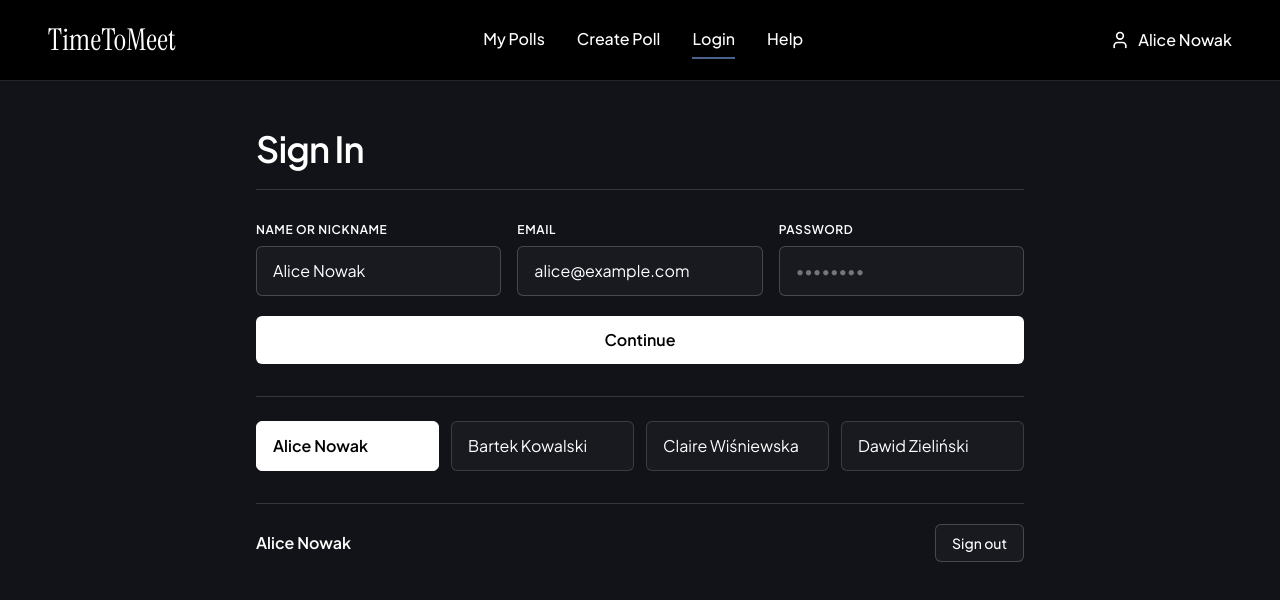
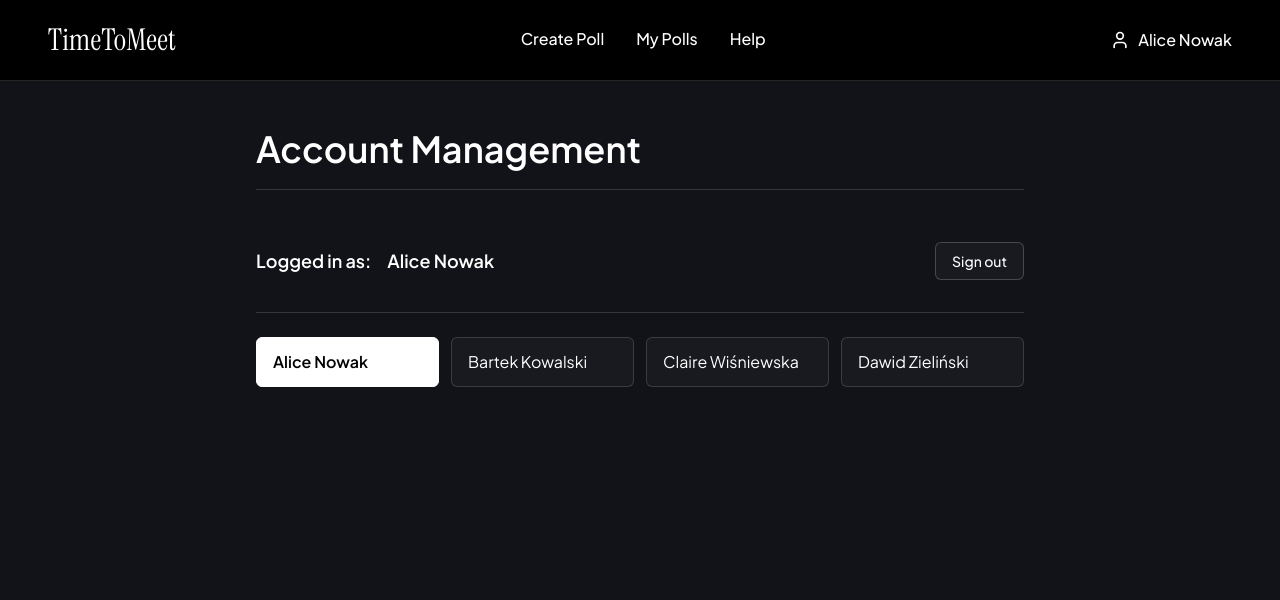
Before and after one commit to Stachu1203/TimeToMeet, a React (Vite) app in the folder frontend/: page / in a window 1280 px wide. Both pictures are taken after a click on the button "Alice Nowak". Shown: the top 600 px of the page. Built offline with nearby package versions, Linux system fonts and the light colour scheme.

Commit message:
Reshaped login page

```diff
--- a/frontend/src/App.tsx
+++ b/frontend/src/App.tsx
@@ -125,9 +125,8 @@ function App() {
           <nav className="flex items-center gap-8">
             {(
               [
+                { id: "create", label: "Create Poll" },
                 { id: "home", label: "My Polls" },
-                { id: "create", label: "Create Poll" },
-                { id: "login", label: "Login" },
                 { id: "help", label: "Help" },
               ] as { id: PageName; label: string }[]
             ).map((item) => {
--- a/frontend/src/components/LoginPage.tsx
+++ b/frontend/src/components/LoginPage.tsx
@@ -1,6 +1,6 @@
-import { useState } from 'react';
-import { DEMO_USERS } from '../mockData';
-import type { User } from '../types';
+import { useState } from "react";
+import { DEMO_USERS } from "../mockData";
+import type { User } from "../types";
 
 interface LoginPageProps {
   currentUser: User | null;
@@ -9,41 +9,56 @@ interface LoginPageProps {
 }
 
 export function LoginPage({ currentUser, onLogin, onLogout }: LoginPageProps) {
-  const [name, setName] = useState(currentUser?.name ?? '');
-  const [email, setEmail] = useState(currentUser?.email ?? '');
-  const [password, setPassword] = useState('');
-  const [error, setError] = useState('');
+  const [name, setName] = useState(currentUser?.name ?? "");
+  const [email, setEmail] = useState(currentUser?.email ?? "");
+  const [password, setPassword] = useState("");
+  const [error, setError] = useState("");
 
   const handleSubmit = (e: React.FormEvent) => {
     e.preventDefault();
     const trimmedName = name.trim();
     if (!trimmedName) {
-      setError('Please enter your name or nickname.');
+      setError("Please enter your name or nickname.");
       return;
     }
 
     const existingDemo = DEMO_USERS.find(
-      (u) => u.name.toLowerCase() === trimmedName.toLowerCase()
+      (u) => u.name.toLowerCase() === trimmedName.toLowerCase(),
     );
 
     const loggedUser: User = existingDemo ?? {
-      id: `u-${trimmedName.toLowerCase().replace(/\s+/g, '-')}`,
+      id: `u-${trimmedName.toLowerCase().replace(/\s+/g, "-")}`,
       name: trimmedName,
       email: email.trim() || null,
     };
 
-    setError('');
+    setError("");
     onLogin(loggedUser);
   };
 
   return (
     <div className="w-full max-w-3xl mx-auto pt-4 space-y-8">
       <div className="border-b border-white/15 pb-5">
-        <h1 className="text-3xl sm:text-4xl font-semibold tracking-tight text-white">
-          Sign In
+        <h1 className="text-3xl sm:text-4xl font-semibold text-white">
+          Account Management
         </h1>
       </div>
 
+      {currentUser ? (
+        <div className="pt-5 border-white/15 flex items-center justify-between text-lg text-white">
+          <span className="font-semibold flex gap-4">
+            <span>Logged in as: </span>
+            <span>{currentUser.name}</span>
+          </span>
+          <button
+            type="button"
+            onClick={onLogout}
+            className="px-4 py-2 text-sm font-medium text-white bg-[#181a20] hover:bg-white/10 border border-white/20 rounded-md transition-transform active:scale-95 cursor-pointer"
+          >
+            Sign out
+          </button>
+        </div>
+      ) : (
         <form onSubmit={handleSubmit} className="space-y-5">
           <div className="grid grid-cols-1 md:grid-cols-3 gap-4">
             <div>
@@ -99,6 +114,7 @@ export function LoginPage({ currentUser, onLogin, onLogout }: LoginPageProps) {
             Continue
           </button>
         </form>
+      )}
 
       <div className="pt-6 border-t border-white/15 grid grid-cols-2 sm:grid-cols-4 gap-3">
         {DEMO_USERS.map((u) => {
@@ -110,8 +126,8 @@ export function LoginPage({ currentUser, onLogin, onLogout }: LoginPageProps) {
               onClick={() => onLogin(u)}
               className={`text-left px-4 py-3 rounded-md border text-base transition-colors active:scale-95 cursor-pointer ${
                 isSelected
-                  ? 'bg-white border-white text-black font-semibold'
-                  : 'bg-[#181a20] border-white/15 hover:bg-white/10 hover:border-white/40 text-white'
+                  ? "bg-white border-white text-black font-semibold"
+                  : "bg-[#181a20] border-white/15 hover:bg-white/10 hover:border-white/40 text-white"
               }`}
             >
               {u.name}
@@ -119,19 +135,6 @@ export function LoginPage({ currentUser, onLogin, onLogout }: LoginPageProps) {
           );
         })}
       </div>
-
-      {currentUser && (
-        <div className="pt-5 border-t border-white/15 flex items-center justify-between text-base text-white">
-          <span className="font-semibold">{currentUser.name}</span>
-          <button
-            type="button"
-            onClick={onLogout}
-            className="px-4 py-2 text-sm font-medium text-white bg-[#181a20] hover:bg-white/10 border border-white/20 rounded-md transition-transform active:scale-95 cursor-pointer"
-          >
-            Sign out
-          </button>
-        </div>
-      )}
     </div>
   );
 }
```
Lines whose indentation alone changed are shown as unchanged.
